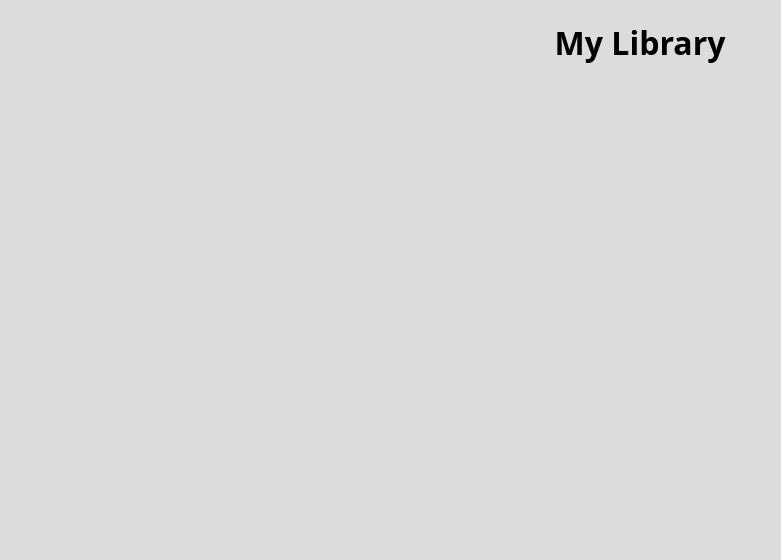
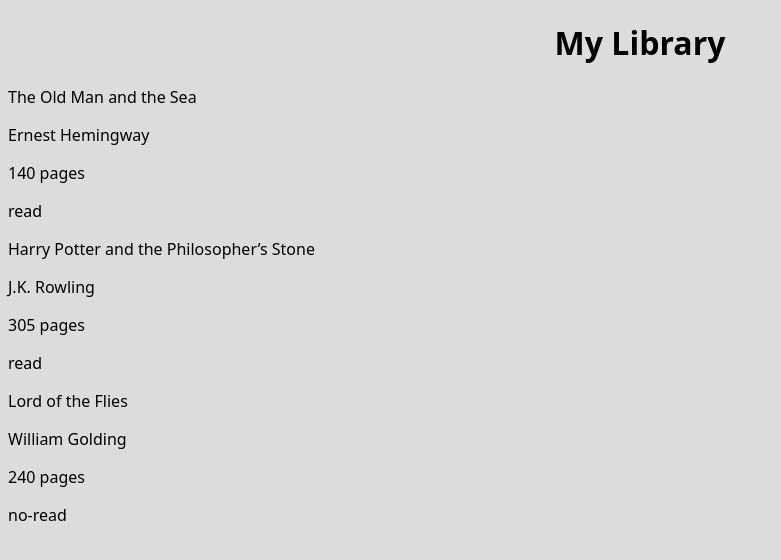
Before and after one commit to ikab08/library, a plain HTML site: page index.html in a window 1280 px wide. Shown: the whole page, without its empty margins (0-781 px from the left). Drawn offline with Linux system fonts and the light colour scheme.

Commit message:
feat: function to display book on page

```diff
--- a/index.html
+++ b/index.html
@@ -13,7 +13,7 @@
     <h1> My Library </h1>
   </header>
 
-  <main>
+  <main id="main">
   </main>
 </body>
 </html>
--- a/script.js
+++ b/script.js
@@ -1,4 +1,5 @@
 const myLibrary = [];
+const main = document.querySelector("#main");
 
 function Book(title, author, pages, read) {
   if (!new.target) {
@@ -15,3 +16,48 @@ function Book(title, author, pages, read) {
 function addBookToLibrary(bookObject) {
   myLibrary.push(bookObject);
 }
+
+function intialize() {
+	addBookToLibrary(new Book("The Old Man and the Sea", "Ernest Hemingway", 140, "read"));
+	addBookToLibrary(new Book("Harry Potter and the Philosopher’s Stone", "J.K. Rowling", 305, "read"));
+	addBookToLibrary(new Book("Lord of the Flies", "William Golding", 240, "no-read"));
+}
+intialize();
+
+function displayBook() {
+  const fragment = document.createDocumentFragment();
+
+	myLibrary.forEach(book => {
+    const card = document.createElement("div");
+    card.classList.add("card");
+
+		const cardContent = document.createElement("div");
+		cardContent.classList.add("card-content");
+
+		const pTitle = document.createElement("p");
+		pTitle.classList.add("book-title");
+		pTitle.textContent = book.title;
+
+		const pAuthor = document.createElement("p");
+		pAuthor.classList.add("book-author");
+		pAuthor.textContent = book.author;
+
+		const pPage = document.createElement("p");
+		pPage.classList.add("book-page");
+		pPage.textContent = `${book.pages} pages`;
+
+		const pRead = document.createElement("p");
+		pRead.classList.add("book-read");
+		pRead.textContent = book.read;
+
+		cardContent.appendChild(pTitle);
+		cardContent.appendChild(pAuthor);
+		cardContent.appendChild(pPage);
+		cardContent.appendChild(pRead);
+		card.appendChild(cardContent)
+    fragment.appendChild(card);
+  });
+  main.appendChild(fragment);
+}
+
+displayBook();
```
